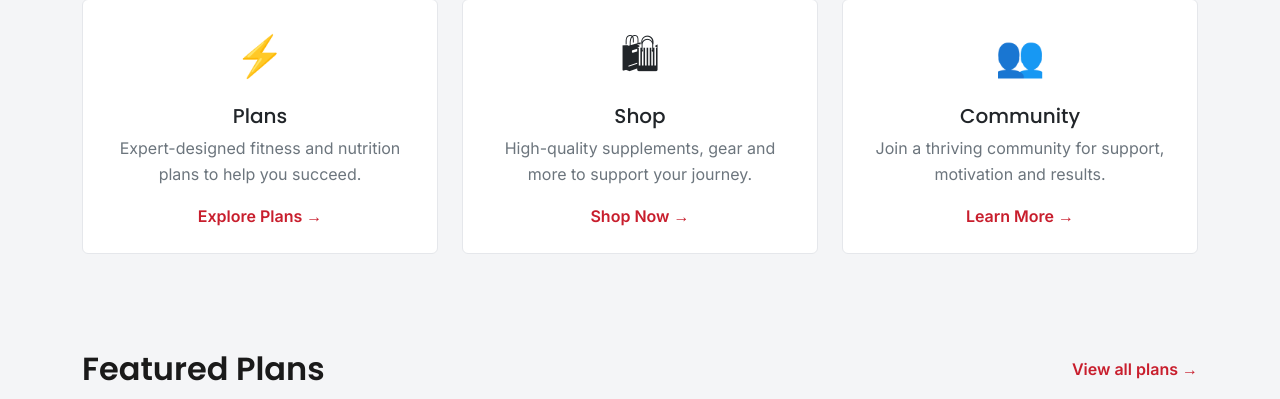
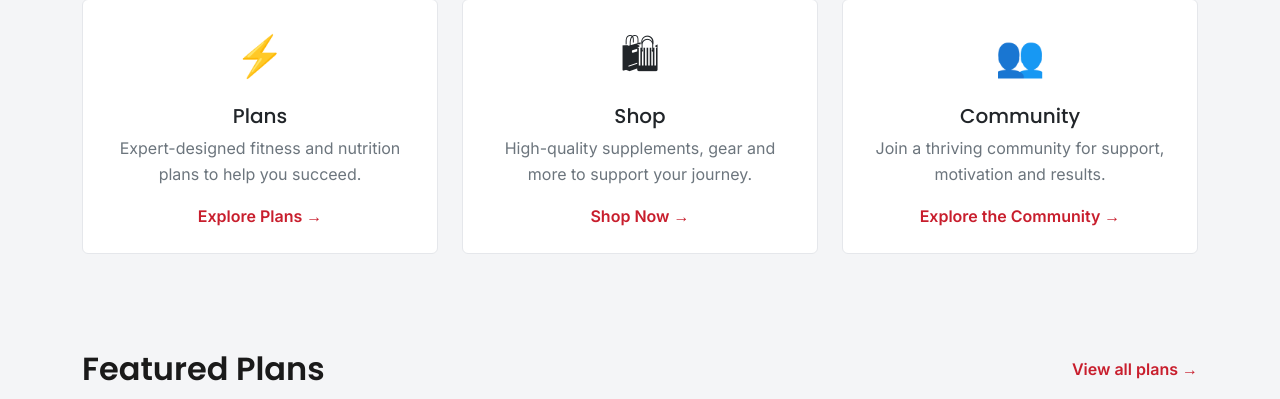
Before and after one commit to rpires71/milestone-4, a Django app: page / in a window 1280 px wide. Shown: the part 691-1090 px from the top of the page. Run offline with Django 4.2, Linux system fonts and the light colour scheme; data comes from the database, SQL or seed files in the repository; data that the repository does not hold is empty; some libraries are stand-ins or nearby versions.

Commit message:
fix: make homepage community link self-describing
The homepage's 'Learn More' link gave no context out of its surrounding text - a mild accessibility smell for screen-reader users navigating link-to-link. Reword to 'Explore the Community' so the link's destination is clear from its label alone (test 097).

```diff
--- a/home/templates/home/index.html
+++ b/home/templates/home/index.html
@@ -62,7 +62,7 @@
         <div class="fs-1 mb-3">&#128101;</div>
         <h3 class="h5">Community</h3>
         <p class="text-secondary">Join a thriving community for support, motivation and results.</p>
-        <a href="{% url 'post_list' %}" class="text-decoration-none fw-semibold">Learn More &rarr;</a>
+        <a href="{% url 'post_list' %}" class="text-decoration-none fw-semibold">Explore the Community &rarr;</a>
       </div>
     </div>
   </div>
```
